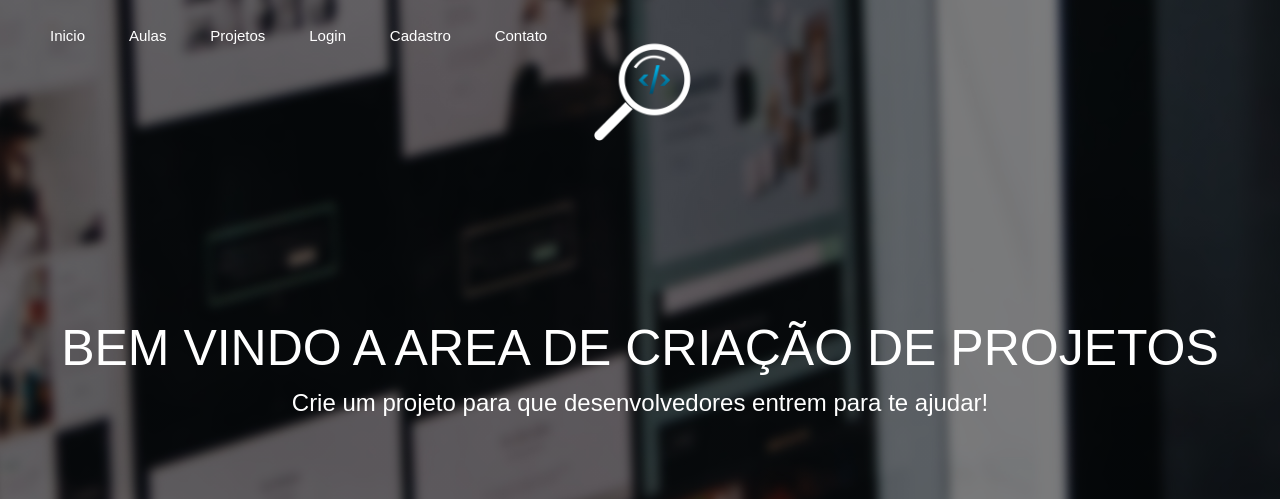
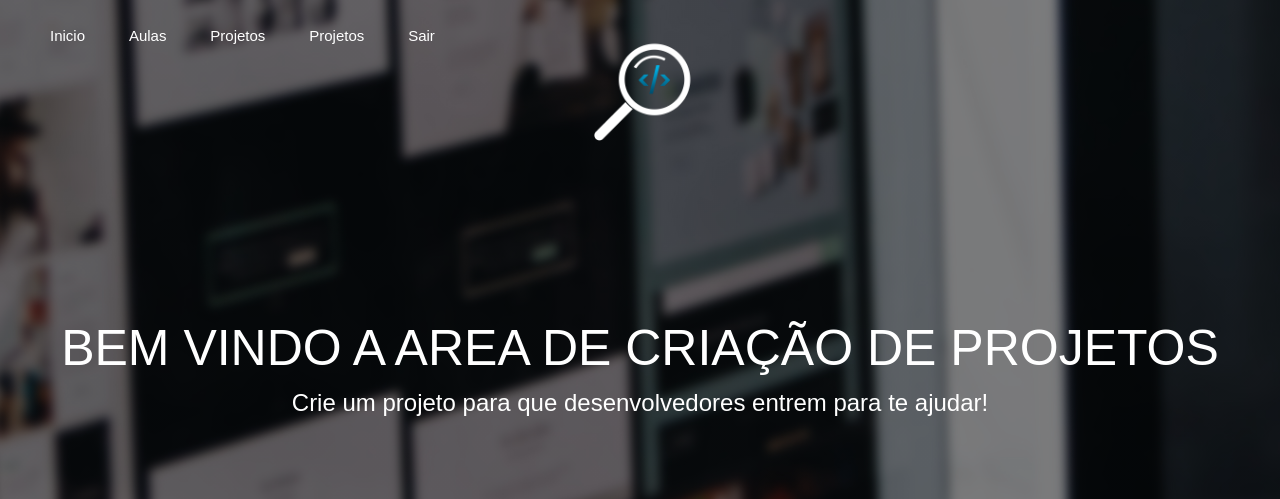
Before and after one commit to caioantoniodev/findjobs, a PHP site: page /criar_projeto.php in a window 1280 px wide. Shown: the top 499 px of the page. Run offline with PHP 8.4, Linux system fonts and the light colour scheme; some libraries are stand-ins or nearby versions.

Commit message:
ajeitando o menu

```diff
--- a/criar_projeto.php
+++ b/criar_projeto.php
@@ -17,17 +17,12 @@
     <header class="topo" id="conteudo">
         <img src="images/LogoAzul.png">
         <nav class="menu">
-            <div class="icones">
-                <h1 class="twitter"><a href="https://twitter.com/FindJobsTCC" target="_blank"></a></h1>
-                <h1 class="facebook"><a href="https://www.facebook.com/Find-Jobs-111396177288447/" target="_blank"></a></h1>
-            </div>
             <ul>
-                <li><a href="index.html">Inicio</a></li>
-                <li><a href="aulas.html">Aulas</a></li>
-                <li><a href="projetos.html">Projetos</a></li>
-                <li><a href="login.html">Login</a></li>
-                <li><a href="cadastro.html">Cadastro</a></li>
-                <li><a href="contato.html">Contato</a></li>
+                <li><a href="index.php">Inicio</a></li>
+                <li><a href="aulas.php">Aulas</a></li>
+                <li><a href="projetos.php">Projetos</a></li>
+                <li><a href="contato.php">Projetos</a></li>
+                <li><a href="sair.php">Sair</a></li>
             </ul>
         </nav>
         <div class="enjoy">
```
